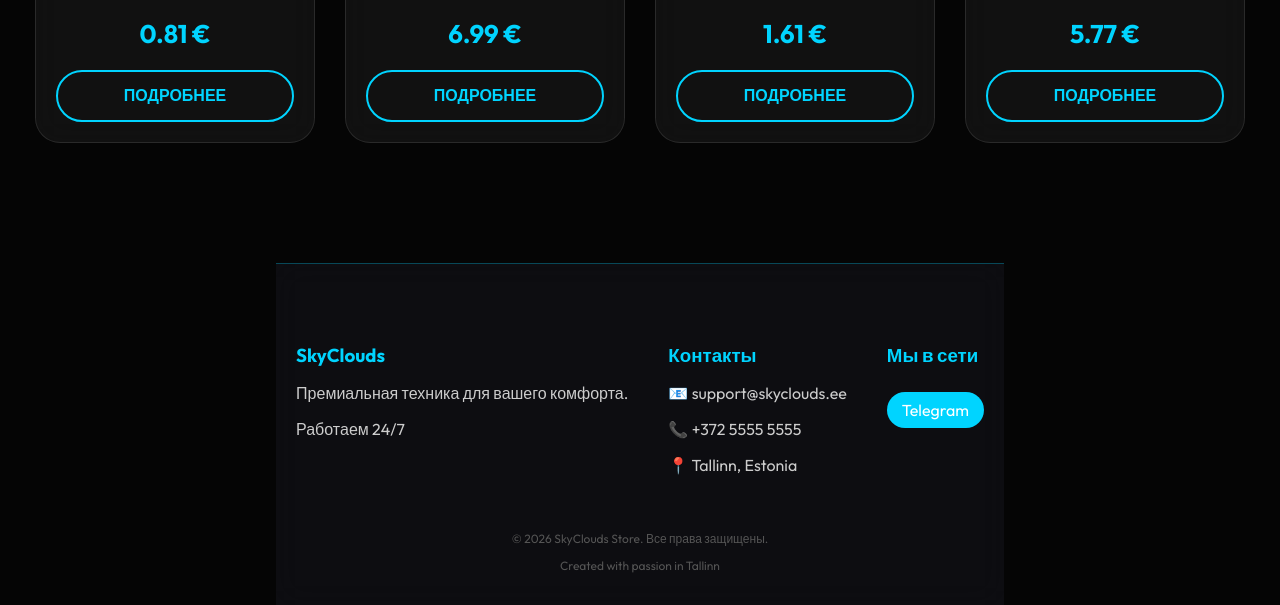
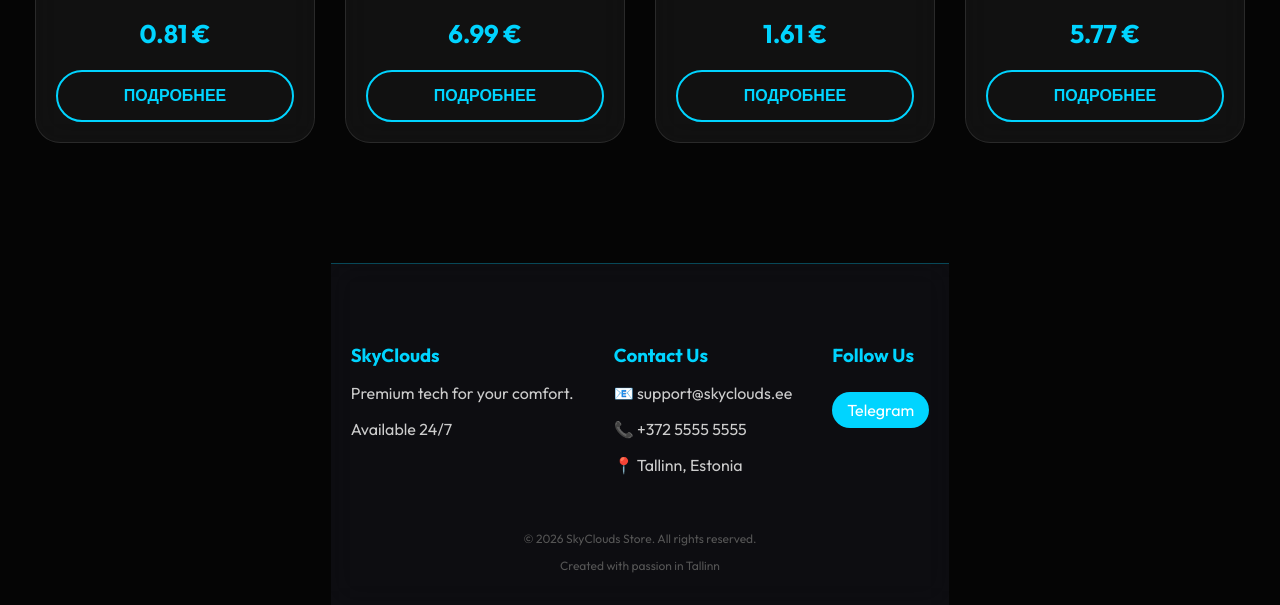
Before and after one commit to skywhywayy/SkyClouds, a plain HTML site: page index.html in a window 1280 px wide. Shown: the part 515-1120 px from the top of the page. Drawn offline with Linux system fonts and the light colour scheme.

Commit message:
Translate footer content to English
Updated footer content to English and improved phrasing.

```diff
--- a/index.html
+++ b/index.html
@@ -9,26 +9,26 @@
     <header><h1>SkyClouds</h1></header>
     <main class="product-grid" id="productGrid"></main>
     <script src="app.js"></script>
-    <footer>
+   <footer>
     <div class="footer-container">
         <div class="footer-section">
             <h3>SkyClouds</h3>
-            <p>Премиальная техника для вашего комфорта.</p>
-            <p>Работаем 24/7</p>
+            <p>Premium tech for your comfort.</p>
+            <p>Available 24/7</p>
         </div>
         <div class="footer-section">
-            <h3>Контакты</h3>
+            <h3>Contact Us</h3>
             <p>📧 support@skyclouds.ee</p>
             <p>📞 +372 5555 5555</p>
             <p>📍 Tallinn, Estonia</p>
         </div>
         <div class="footer-section">
-            <h3>Мы в сети</h3>
+            <h3>Follow Us</h3>
             <a href="https://t.me/skylinewayy" target="_blank" class="social-link">Telegram</a>
         </div>
     </div>
     <div class="footer-bottom">
-        <p>&copy; 2026 SkyClouds Store. Все права защищены.</p>
+        <p>&copy; 2026 SkyClouds Store. All rights reserved.</p>
         <p>Created with passion in Tallinn</p>
     </div>
 </footer>
```
